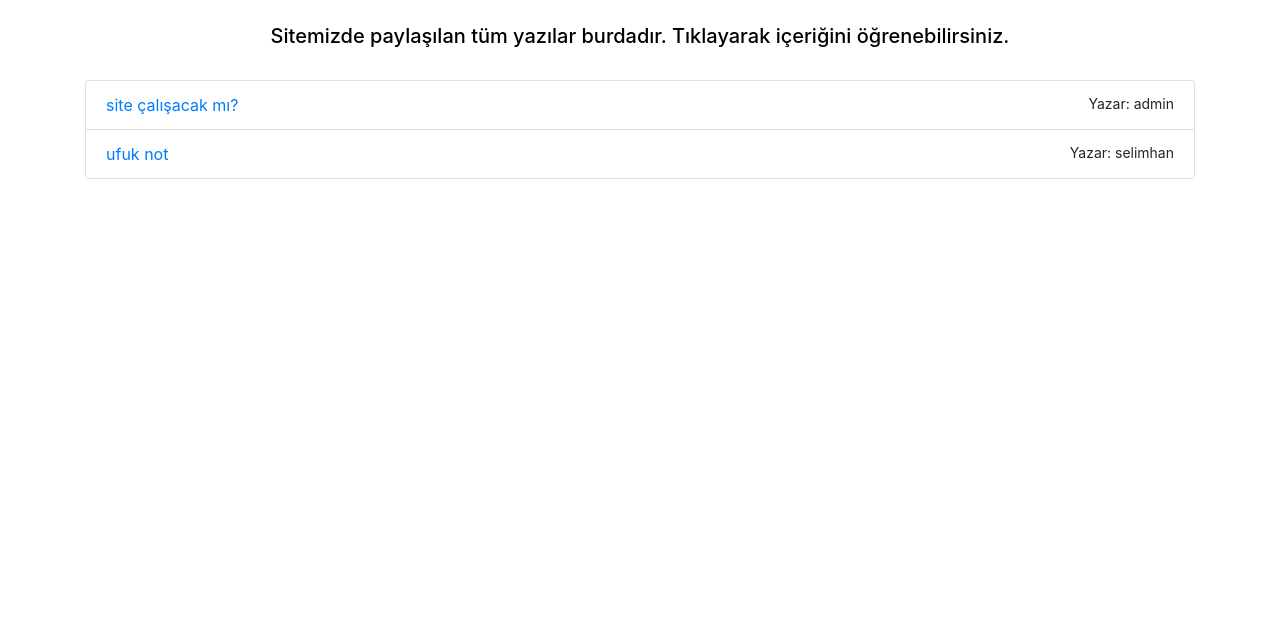
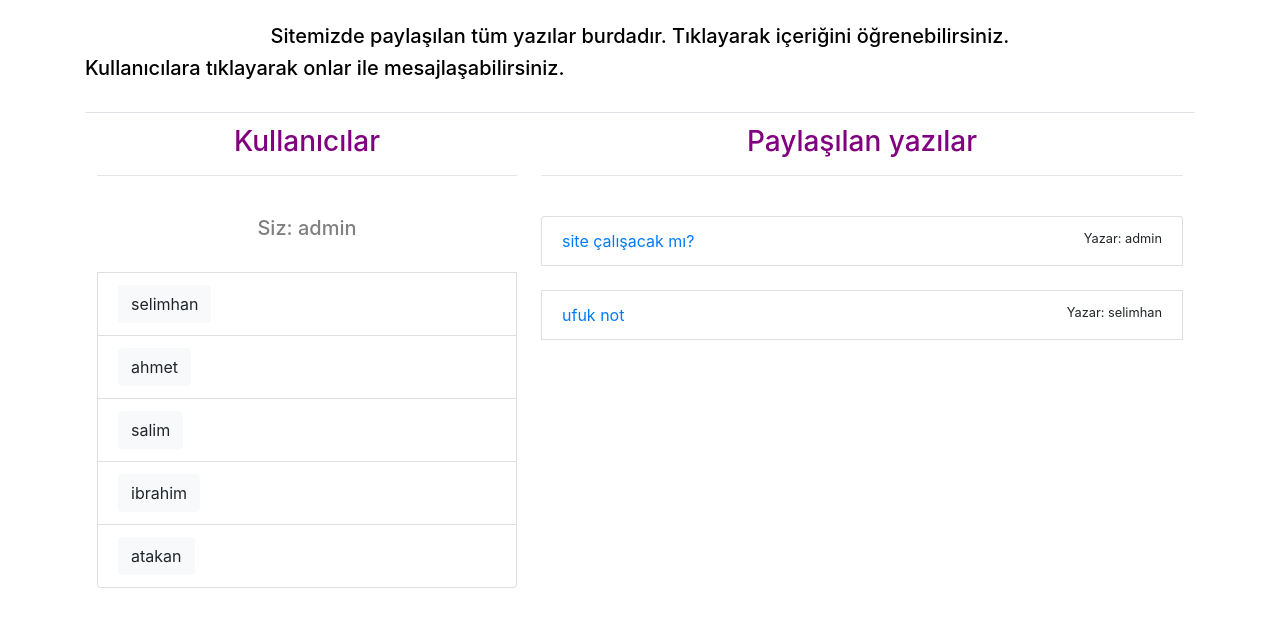
Before and after one commit to atu-ce/Messaging, a Django app: page /home/ in a window 1280 px wide. Shown: the part 56-683 px from the top of the page. Run offline with Django 3.2, Linux system fonts and the light colour scheme; a user stored in the database is signed in; data comes from the database, SQL or seed files in the repository; both versions use the stored data as it was after the commit; some libraries are stand-ins or nearby versions.

Commit message:
projeye mesajlaşama bölümü eklendi.

```diff
--- a/app/models.py
+++ b/app/models.py
@@ -27,3 +27,16 @@ class Comment(models.Model):
 
     def __str__(self):
         return self.text
+
+
+class Message(models.Model):
+    body = models.TextField()
+    sender=models.ForeignKey(User, on_delete=models.CASCADE, related_name="sender_messages")
+    receiver=models.ForeignKey(User, on_delete=models.CASCADE, related_name="receiver_messages")
+
+    class Meta:
+        db_table = "t_message"
+        ordering = ["id"]
+
+    def __str__(self):
+        return self.body
--- a/app/views.py
+++ b/app/views.py
@@ -9,24 +9,47 @@ from django.contrib.auth import get_user_model
 User = get_user_model()
 
 
-from app.models import Post, Comment
+from app.models import Post, Comment, Message
+
+#Giriş yapılmadığındaki anasayfa:
 
 def home(request):
     return render(request,"home.html")
 
+#Giriş yapıldığındaki anasayfa:
+
 @login_required(login_url="/login/")
 def anasayfa(request):
+    users=User.objects.all().exclude(id=request.user.id)
     makaleler = Post.objects.all()
 
     context = {
-        "makaleler": makaleler
+        "makaleler": makaleler,
+        "users": users
     }
+
+    #Messaging Bölümü:
+
+    if request.method == "POST":
+        targetuser_id = request.POST.get("targetuser")
+        mymessage = request.POST.get("mymessage")
+        targetuser = User.objects.get(id=targetuser_id)
+        Message.objects.create(
+            body=mymessage,
+            sender=request.user,
+            receiver=targetuser
+        )
+        return redirect("/home/")
+
+
     return render(request,"anasayfa.html",context)
 
 @login_required(login_url="/login/")
 def profile(request):
     users=User.objects.all().exclude(id=request.user.id)
     posts=Post.objects.filter(author=request.user)
+
+    #Post yayınlama Bölümü:
 
     if request.method == "POST":
         icerik = request.POST.get("icerik")
@@ -40,6 +63,7 @@ def profile(request):
         "posts": posts,
         "users": users
     }
+
     return render(request,"profile.html",context)
 
 def article_detail(request, id):
@@ -47,6 +71,9 @@ def article_detail(request, id):
     context = {
         "makale": post
     }
+
+    #Yorum Bölümü:
+
     if request.method == "POST":
         gelen_yorum = request.POST.get("yorum")
 
--- a/src/urls.py
+++ b/src/urls.py
@@ -35,4 +35,5 @@ urlpatterns = [
     path('profile/<int:id>', article_detail),
 
     path('about',about),
+
 ]
--- a/templates/anasayfa.html
+++ b/templates/anasayfa.html
@@ -5,6 +5,23 @@
 <h5 class="blacktext text-center">
     Sitemizde paylaşılan tüm yazılar burdadır. Tıklayarak içeriğini öğrenebilirsiniz.
 </h5>
+<h5 class="blacktext text-left">
+    Kullanıcılara tıklayarak onlar ile mesajlaşabilirsiniz.
+</h5>
+<br>
+<table align="center" class="table" border="0" width=100%>
+<tr>
+    <td width=40%>
+        <h3 class="text-center purpletext">Kullanıcılar</h3>
+        <hr>
+        <br>
+        <h5 class="text-center greytext">Siz: {{user}}</h5>
+        <br>
+        {% include 'messaging.html' %}
+    </td>
+    <td width=60%>
+        <h3 class="text-center purpletext">Paylaşılan yazılar</h3>
+        <hr>
         <br>
         <div class="list-group">
             {% for makale in makaleler %}
@@ -14,6 +31,10 @@
                 </a>
                 <small>Yazar: {{makale.author}}</small>
             </div>
+            <br>
             {% endfor %}
         </div>
+    </td>
+</tr>
+</table>
 {% endblock %}
--- a/templates/article.html
+++ b/templates/article.html
@@ -28,7 +28,6 @@
                 </div>
 
             </span>
-            <br>
         </td>
     </tr>
     <tr>
--- a/templates/index.html
+++ b/templates/index.html
@@ -8,6 +8,8 @@
     <title>Chat Page</title>
     <link rel="stylesheet" href="/static/lib/node_modules/bootstrap/dist/css/bootstrap.min.css">
     <link rel="stylesheet" href="/static/css/.colourcss.css">
+    <link rel="stylesheet" href="https://stackpath.bootstrapcdn.com/bootstrap/4.4.1/css/bootstrap.min.css"
+        crossorigin="anonymous">
 </head>
 
 <body>
@@ -21,6 +23,12 @@
             </div>
         </div>
     </div>
+
+
+
+    <script src="https://code.jquery.com/jquery-3.4.1.slim.min.js" crossorigin="anonymous"></script>
+    <script src="https://stackpath.bootstrapcdn.com/bootstrap/4.4.1/js/bootstrap.min.js"
+        crossorigin="anonymous"></script>
 </body>
 
 </html>
--- /dev/null
+++ b/templates/messaging.html
@@ -0,0 +1,83 @@
+{% for user in users %}
+<div class="list-group-item d-flex justify-content-between">
+    <button type="button" class="btn btn-light" data-toggle="modal" data-target="#userModal{{user.id}}">
+        {{user.username}}
+    </button>
+    <!-- Modal -->
+    <div class="modal fade" id="userModal{{user.id}}" tabindex="-1" role="dialog"
+        aria-labelledby="userModal{{user.id}}Label" aria-hidden="true">
+        <div class="modal-dialog  modal-lg" role="document">
+            <form method="post">
+                {% csrf_token %}
+                <div class="modal-content ">
+                    <div class="modal-header">
+                        <h5 class="modal-title" id="userModal{{user.id}}Label">Mesaj yaz</h5>
+                        <button type="button" class="close" data-dismiss="modal" aria-label="Close">
+                            <span aria-hidden="true">&times;</span>
+                        </button>
+                    </div>
+                    <div class="modal-body">
+                        <div class="mt-3">
+                            <ul class="list-group">
+                                <li class="list-group-item active">Gelen mesajları</li>
+                                <!-- teslim alınan mesajlar -->
+                                {% for message in user.receiver_messages.all %}
+                                <li class="list-group-item d-flex justify-content-between">
+                                    <div>
+                                        <div>
+                                            <b>from</b>
+                                            <span class="text-muted"> {{message.sender}}</span>
+                                        </div>
+                                        <div>
+                                            <b>to</b>
+                                            <span> {{message.receiver}}</span>
+                                        </div>
+                                    </div>
+                                    <div>
+                                        <b>content: </b>
+                                        <small>{{message.body}}</small>
+                                    </div>
+                                </li>
+                                {% endfor%}
+                            </ul>
+                            <ul class="list-group">
+                                <li class="list-group-item active">Gönderilen mesajları</li>
+                                <!-- teslim edilen mesajlar -->
+                                {% for message in user.sender_messages.all %}
+                                <li class="list-group-item d-flex justify-content-between">
+                                    <div>
+                                        <div>
+                                            <b>from</b>
+                                            <span class="text-muted"> {{message.sender}}</span>
+                                        </div>
+                                        <div>
+                                            <b>to</b>
+                                            <span> {{message.receiver}}</span>
+                                        </div>
+                                    </div>
+                                    <div>
+                                        <b>content: </b>
+                                        <small>{{message.body}}</small>
+                                    </div>
+                                </li>
+                                {% endfor%}
+                            </ul>
+                        </div>
+                        <input type="hidden" name="targetuser" value="{{user.id}}" />
+                        <label for="idMyMessage">
+                            <h3>
+                                Mesajınızı yazınız
+                            </h3>
+                            <textarea class="form-control" name="mymessage" id="idMyMessage" cols="60"
+                                rows="10"></textarea>
+                        </label>
+                    </div>
+                    <div class="modal-footer">
+                        <button type="submit" class="btn btn-primary">Gönder</button>
+                    </div>
+                </div>
+            </form>
+        </div>
+    </div>
+</div>
+{% endfor %}
--- a/templates/navbar.html
+++ b/templates/navbar.html
@@ -1,13 +1,15 @@
 <nav class="navbar navbar-expand-lg navbar-dark bg-dark">
-    <button class="navbar-toggler" type="button" data-toggle="collapse" data-target="#navbarTogglerDemo01"
-        aria-controls="navbarTogglerDemo01" aria-expanded="false" aria-label="Toggle navigation">
+    <button class="navbar-toggler" type="button" data-toggle="collapse" data-target="#navbarNav"
+        aria-controls="navbarNav" aria-expanded="false" aria-label="Toggle navigation">
         <span class="navbar-toggler-icon"></span>
     </button>
-    <div class="collapse navbar-collapse" id="navbarTogglerDemo01">
+    <div class="collapse navbar-collapse" id="navbarNav">
         {% if user.is_authenticated%}
-        <a class="navbar-brand" href="/home">Home</a> <!-- Kullanıcı giriş yaptığında anasayfada paylaşılan yazılar ve mesajlaşma bölümü çıkıcak -->
+        <a class="navbar-brand" href="/home">Home</a>
+        <!-- Kullanıcı giriş yaptığında anasayfada paylaşılan yazılar ve mesajlaşma bölümü çıkıcak -->
         {% else%}
-        <a class="navbar-brand" href="/">Home</a> <!-- Kullanıcı giriş yapana kadar sitemle ilgili ufak bilgi veren sayfa çıkıcak -->
+        <a class="navbar-brand" href="/">Home</a>
+        <!-- Kullanıcı giriş yapana kadar sitemle ilgili ufak bilgi veren sayfa çıkıcak -->
         {% endif%}
         <ul class="navbar-nav mr-auto mt-2 mt-lg-0">
             {% if user.is_authenticated%}
@@ -15,7 +17,8 @@
                 <a class="nav-link" href="/logout">Logout</a>
             </li>
             <li class="nav-item text-light">
-                <a class="nav-link" href="/profile"> <!-- Kullanıcı giriş yapınca ortaya çıkıcak ve profil sayfasına gidebileceği link olucak -->
+                <a class="nav-link" href="/profile">
+                    <!-- Kullanıcı giriş yapınca ortaya çıkıcak ve profil sayfasına gidebileceği link olucak -->
                     {{user}}
                 </a>
             </li>
@@ -27,7 +30,6 @@
             <li class="nav-item">
                 <a class="nav-link" href="/about">About Us</a>
             </li>
-
         </ul>
     </div>
 </nav>
```
Also changed, not shown: templates/profile.html (+4 -14 lines), db.sqlite3. Lines whose indentation alone changed are shown as unchanged.
